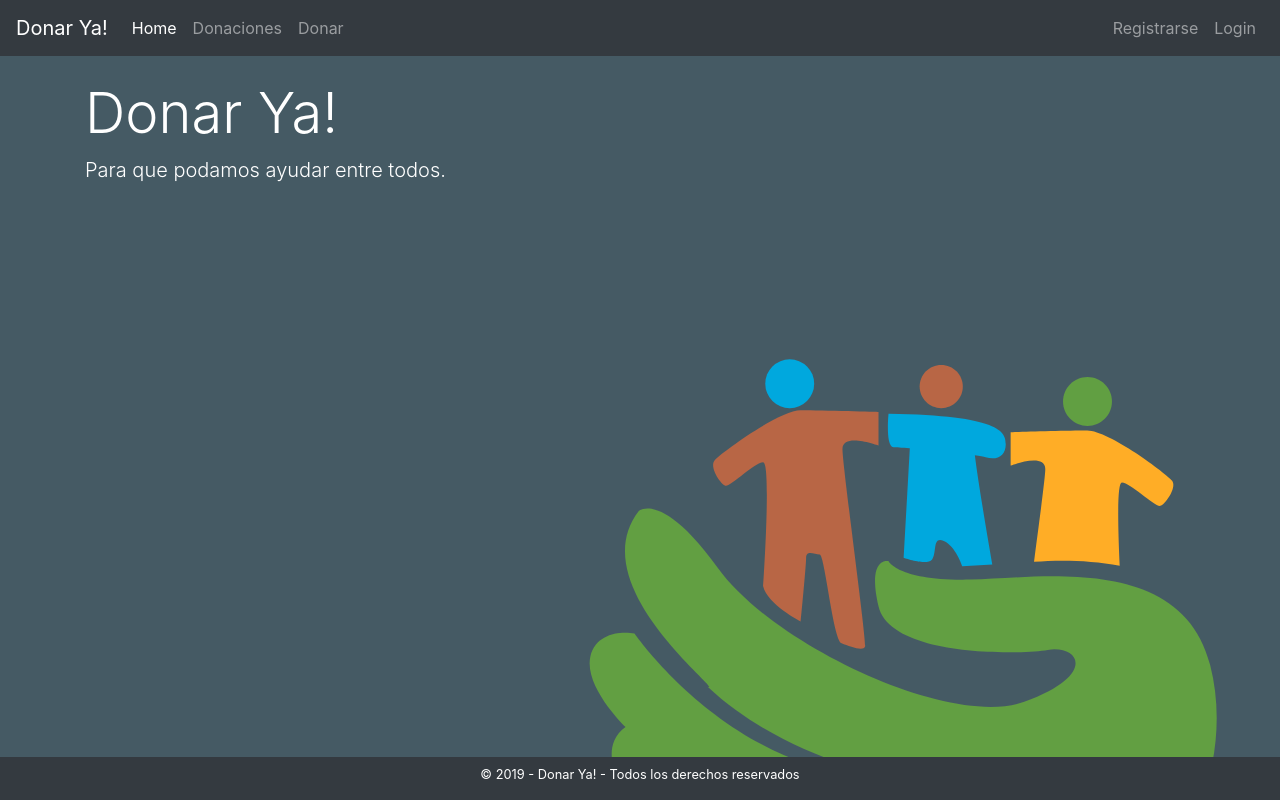
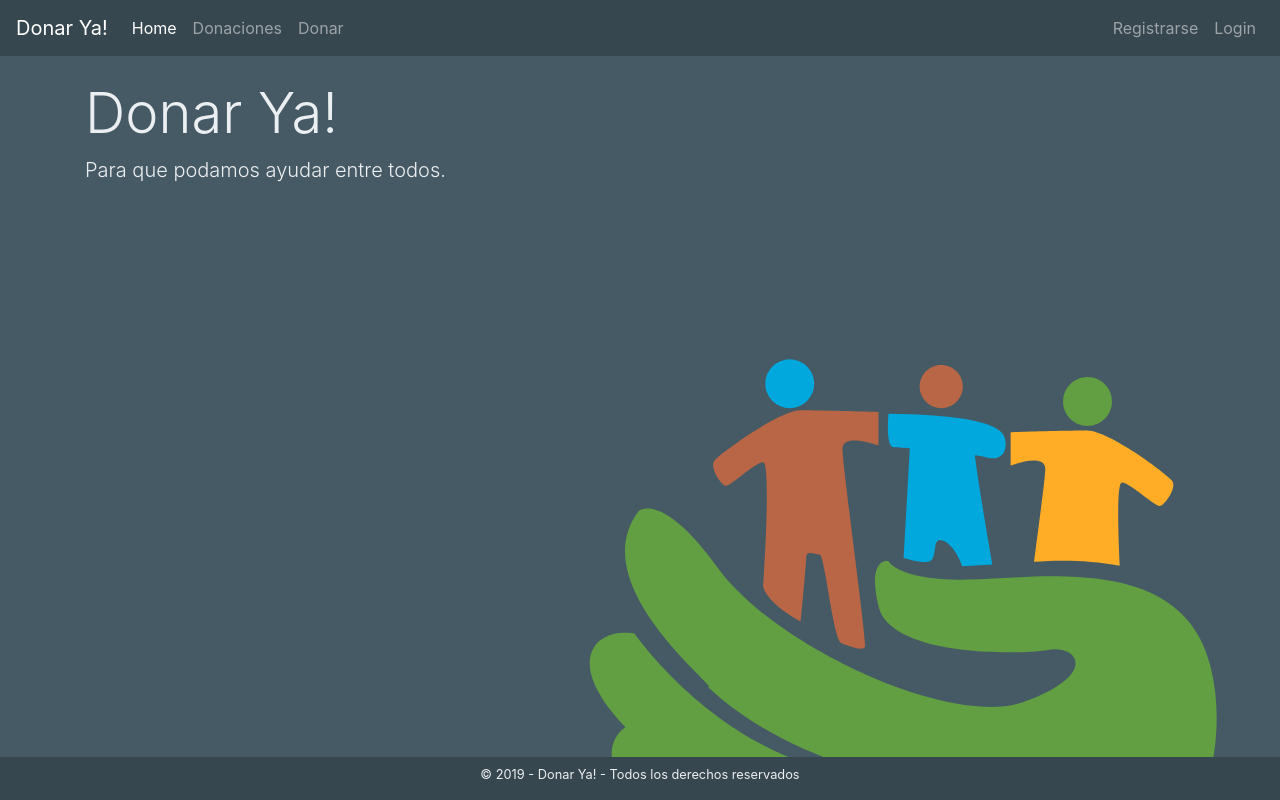
Before and after one commit to omelendrez/donarya, a React (Create React App) app: page / in a window 1280 px wide. Built offline with nearby package versions, Linux system fonts and the light colour scheme.

Commit message:
Optimize colors

```diff
--- a/src/app.scss
+++ b/src/app.scss
@@ -4,4 +4,5 @@ body {
 .navbar,
 .fixed-bottom {
   background-color: #37474f !important;
+  color: #eceff1 !important;
 }
--- a/src/components/Footer.jsx
+++ b/src/components/Footer.jsx
@@ -2,7 +2,7 @@ import React from 'react'
 
 const Footer = () => {
   return (
-    <div className="fixed-bottom bg-dark text-white text-center">
+    <div className="fixed-bottom text-center">
       <div className="container">
         <p className="lead small pt-2">&copy; 2019 - Donar Ya! - Todos los derechos reservados</p>
       </div>
--- a/src/components/Header.jsx
+++ b/src/components/Header.jsx
@@ -3,7 +3,7 @@ import { Link } from "react-router-dom";
 
 const Header = () => {
   return (
-      <nav className="navbar navbar-expand-sm navbar-dark bg-dark">
+    <nav className="navbar navbar-expand-sm navbar-dark">
 
       <Link className="navbar-brand" to="/">Donar Ya!</Link>
 
--- a/src/components/home.scss
+++ b/src/components/home.scss
@@ -3,6 +3,6 @@
   background-repeat: no-repeat;
   background-position:  right 30vh;
   background-color: #455a64;
-  color: #fff;
+  color: #eceff1;
   height: 91vh;
 }
```
Lines whose indentation alone changed are shown as unchanged.
